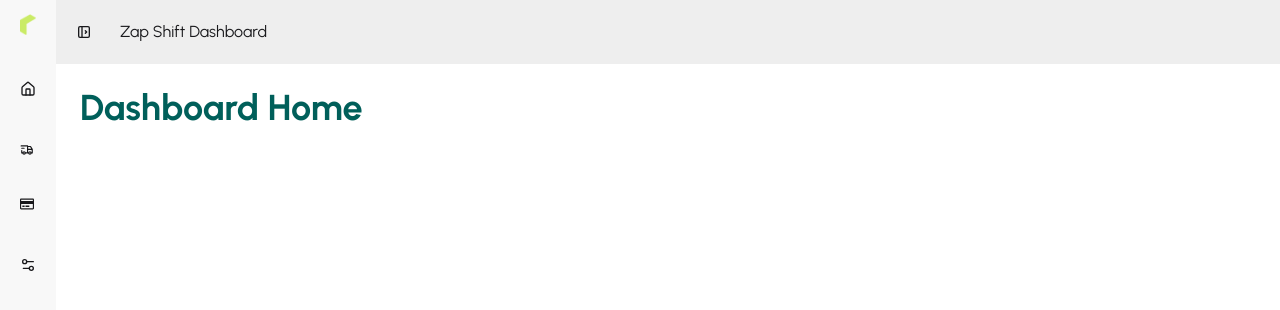
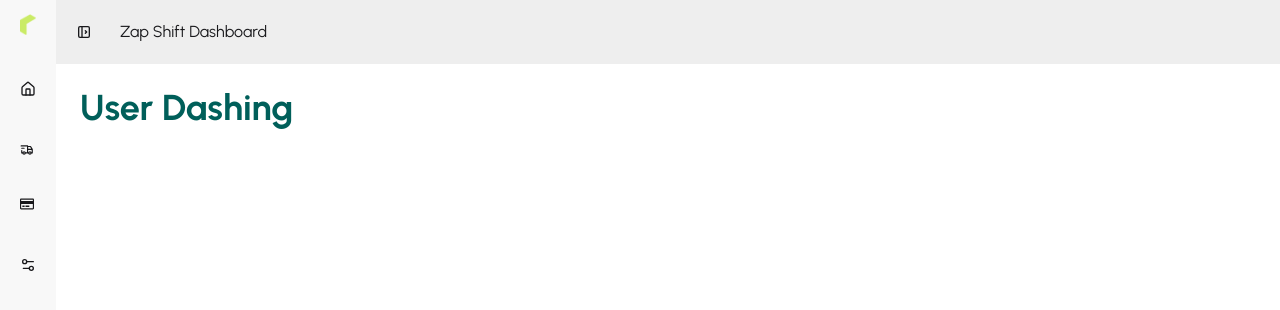
Before and after one commit to rimpakasundi07/Zap-Shift-Client, a React (Vite) app: page /dashboard in a window 1280 px wide. Shown: the top 310 px of the page. Built offline with nearby package versions, Linux system fonts and the light colour scheme; no server answers; sample sign-in values are in the browser's storage.

Commit message:
Complete role-based dashboard with admin, rider, and user home pages

```diff
--- a/src/pages/Dashboard/DashboardHome/DashboardHome.jsx
+++ b/src/pages/Dashboard/DashboardHome/DashboardHome.jsx
@@ -2,6 +2,8 @@ import React from "react";
 import useRole from "../../../hooks/useRole";
 import Loading from "../../../components/Loding/Loading";
 import AdminDashboardHome from "./AdminDashboardHome";
+import RiderDashboardHome from "./RiderDashboardHome";
+import UserDashboardHome from "./UserDashboardHome";
 
 const DashboardHome = () => {
   const { role, roleLoading } = useRole();
@@ -10,15 +12,11 @@ const DashboardHome = () => {
   }
   if (role === "admin") {
     return <AdminDashboardHome></AdminDashboardHome>;
+  } else if (role === "rider") {
+    return <RiderDashboardHome></RiderDashboardHome>;
+  } else {
+    return <UserDashboardHome></UserDashboardHome>;
   }
-
-  return (
-    <div>
-      <h2 className="text-teal-800 py-2 lg:p-6 font-bold lg:text-4xl text-xl">
-        Dashboard Home
-      </h2>
-    </div>
-  );
 };
 
 export default DashboardHome;
```
